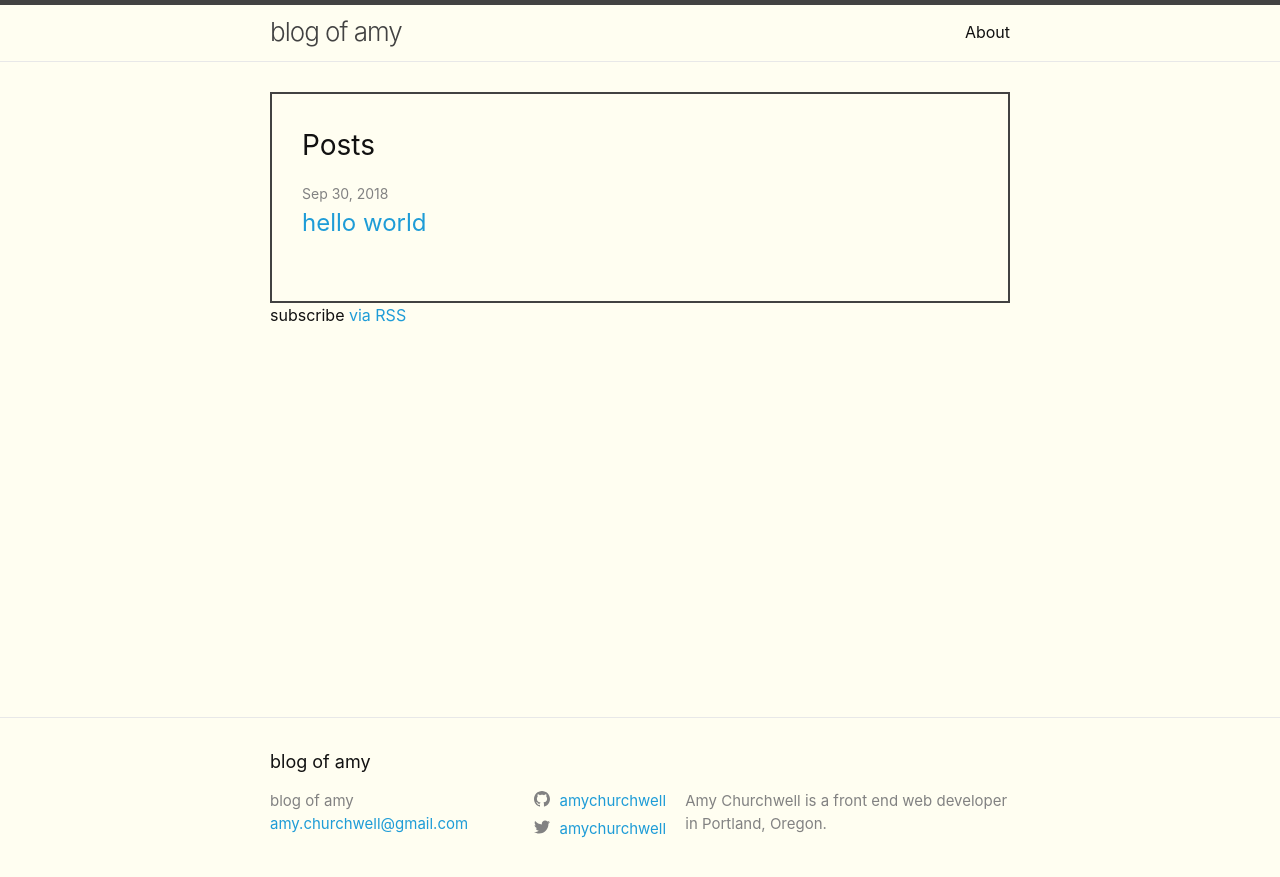
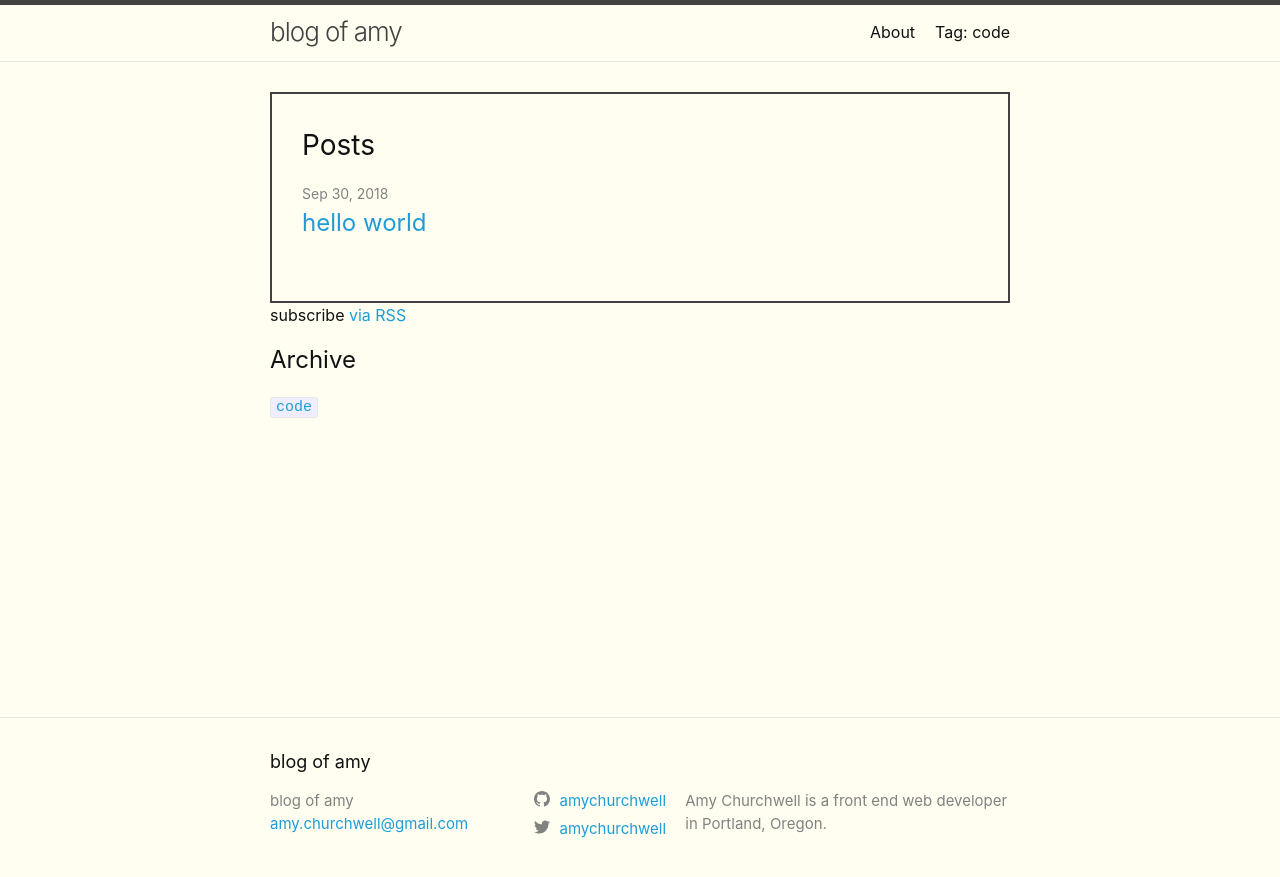
Before and after one commit to fu4303/portfolio-amychurchwell, a Jekyll site: the page built from index.md, in a window 1280 px wide. Shown: the top 877 px of the page. Built offline with Jekyll 4.4.1, drawn with Linux system fonts in a browser that asks for light colours.

Commit message:
Add post tags

```diff
--- /dev/null
+++ b/_includes/archive.html
@@ -0,0 +1,12 @@
+<h2>Archive</h2>
+{% capture temptags %}
+  {% for tag in site.tags %}
+    {{ tag[1].size | plus: 1000 }}#{{ tag[0] }}#{{ tag[1].size }}
+  {% endfor %}
+{% endcapture %}
+{% assign sortedtemptags = temptags | split:' ' | sort | reverse %}
+{% for temptag in sortedtemptags %}
+  {% assign tagitems = temptag | split: '#' %}
+  {% capture tagname %}{{ tagitems[1] }}{% endcapture %}
+  <a href="/tag/{{ tagname }}"><code class="highligher-rouge"><nobr>{{ tagname }}</nobr></code></a>
+{% endfor %}
--- /dev/null
+++ b/_includes/collecttags.html
@@ -0,0 +1,18 @@
+{% assign rawtags = "" %}
+{% for post in site.posts %}
+  {% assign ttags = post.tags | join:'|' | append:'|' %}
+  {% assign rawtags = rawtags | append:ttags %}
+{% endfor %}
+{% assign rawtags = rawtags | split:'|' | sort %}
+
+{% assign site.tags = "" %}
+{% for tag in rawtags %}
+  {% if tag != "" %}
+    {% if tags == "" %}
+      {% assign tags = tag | split:'|' %}
+    {% endif %}
+    {% unless tags contains tag %}
+      {% assign tags = tags | join:'|' | append:'|' | append:tag | split:'|' %}
+    {% endunless %}
+  {% endif %}
+{% endfor %}
--- a/_includes/head.html
+++ b/_includes/head.html
@@ -4,6 +4,10 @@
   <meta name="viewport" content="width=device-width, initial-scale=1">
 
   <link rel="stylesheet" href="{{ '/assets/main.css' | relative_url }}">
+  {% if site.tags != "" %}
+  {% include collecttags.html %}
+  {% endif %}
+
   {%- feed_meta -%}
   {%- if jekyll.environment == 'production' and site.google_analytics -%}
     {%- include google-analytics.html -%}
--- a/_layouts/home.html
+++ b/_layouts/home.html
@@ -30,8 +30,9 @@
       </ul>
     </div>
 
+    <p class="rss-subscribe">subscribe <a href="{{ "/feed.xml" | relative_url }}">via RSS</a></p>
 
-    <p class="rss-subscribe">subscribe <a href="{{ "/feed.xml" | relative_url }}">via RSS</a></p>
+    {% include archive.html %}
   {%- endif -%}
 
 </div>
--- a/_layouts/post.html
+++ b/_layouts/post.html
@@ -5,6 +5,12 @@
 <div class="post-container">
   <header class="post-header">
     <h1 class="post-title p-name" itemprop="name headline">{{ page.title | escape }}</h1>
+    <span>[
+      {% for tag in page.tags %}
+        {% capture tag_name %}{{ tag }}{% endcapture %}
+        <a href="/tag/{{ tag_name }}"><code class="highligher-rouge"><nobr>{{ tag_name }}</nobr></code>&nbsp;</a>
+      {% endfor %}
+    ]</span>
     <p class="post-meta">
       <time class="dt-published" datetime="{{ page.date | date_to_xmlschema }}" itemprop="datePublished">
         {%- assign date_format = site.minima.date_format | default: "%b %-d, %Y" -%}
--- a/_posts/2018-09-29-hello-world.markdown
+++ b/_posts/2018-09-29-hello-world.markdown
@@ -2,6 +2,7 @@
 layout: post
 title:  "hello world"
 date:   2018-09-29 21:47:15 -0700
+tags: code
 ---
 
 <p>Hello world! This is the beginning of the blog o' amy.</p>
```
Also changed, not shown: _layouts/tagpage.html (added, +14 -0 lines), tag/code.md (added, +5 -0 lines), README.md.
